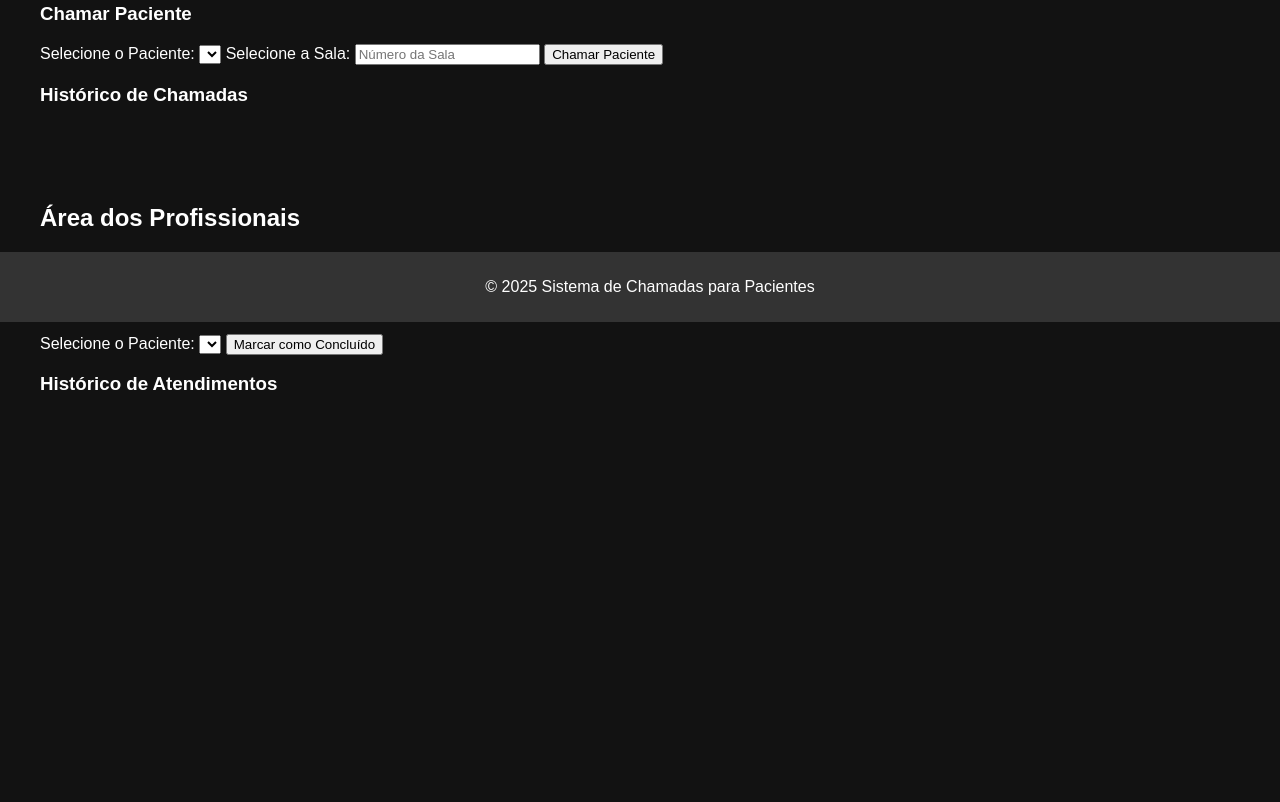
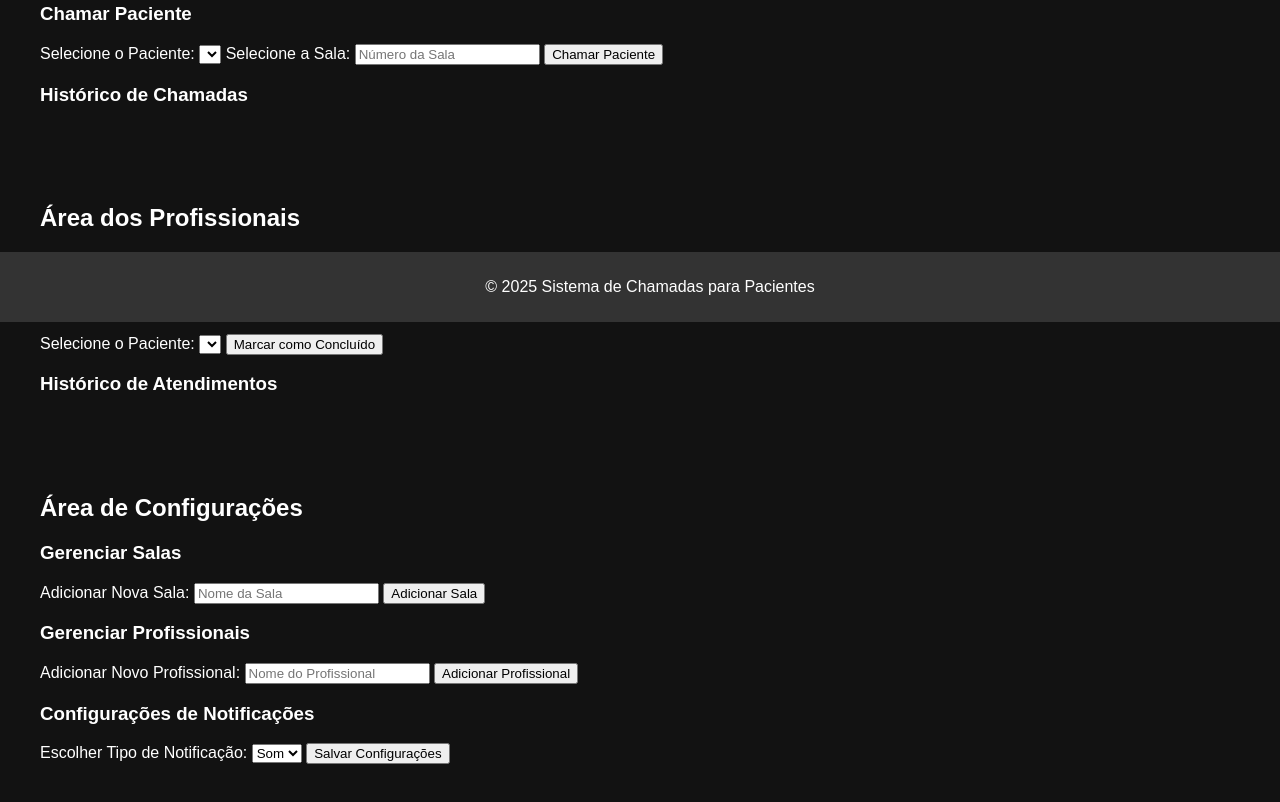
Before and after one commit to Espaco-Sante/sistema-chamadas-pacientes, a plain HTML site: page index.html in a window 1280 px wide. Shown: the part 478-1280 px from the top of the page. Before the commit the page ends 932 px from the top, so only its background shows below. Drawn offline with nearby package versions, Linux system fonts and the light colour scheme; a script that the page names is missing.

Commit message:
Update index.html

```diff
--- a/index.html
+++ b/index.html
@@ -105,3 +105,42 @@
         </div>
     </div>
 </section>
+<!-- Área de Configurações -->
+<section id="area-configuracoes">
+    <div class="configuracoes-container">
+        <h2>Área de Configurações</h2>
+
+        <!-- Gerenciar Salas -->
+        <div class="gerenciar-salas">
+            <h3>Gerenciar Salas</h3>
+            <label for="nova-sala">Adicionar Nova Sala:</label>
+            <input type="text" id="nova-sala" placeholder="Nome da Sala">
+            <button id="adicionar-sala">Adicionar Sala</button>
+            <ul id="lista-salas">
+                <!-- Listagem de salas existentes -->
+            </ul>
+        </div>
+
+        <!-- Gerenciar Profissionais -->
+        <div class="gerenciar-profissionais">
+            <h3>Gerenciar Profissionais</h3>
+            <label for="novo-profissional">Adicionar Novo Profissional:</label>
+            <input type="text" id="novo-profissional" placeholder="Nome do Profissional">
+            <button id="adicionar-profissional">Adicionar Profissional</button>
+            <ul id="lista-profissionais">
+                <!-- Listagem de profissionais -->
+            </ul>
+        </div>
+
+        <!-- Configurações de Notificações -->
+        <div class="configuracoes-notificacoes">
+            <h3>Configurações de Notificações</h3>
+            <label for="tipo-notificacao">Escolher Tipo de Notificação:</label>
+            <select id="tipo-notificacao">
+                <option value="som">Som</option>
+                <option value="voz">Voz</option>
+            </select>
+            <button id="salvar-configuracoes">Salvar Configurações</button>
+        </div>
+    </div>
+</section>
```
